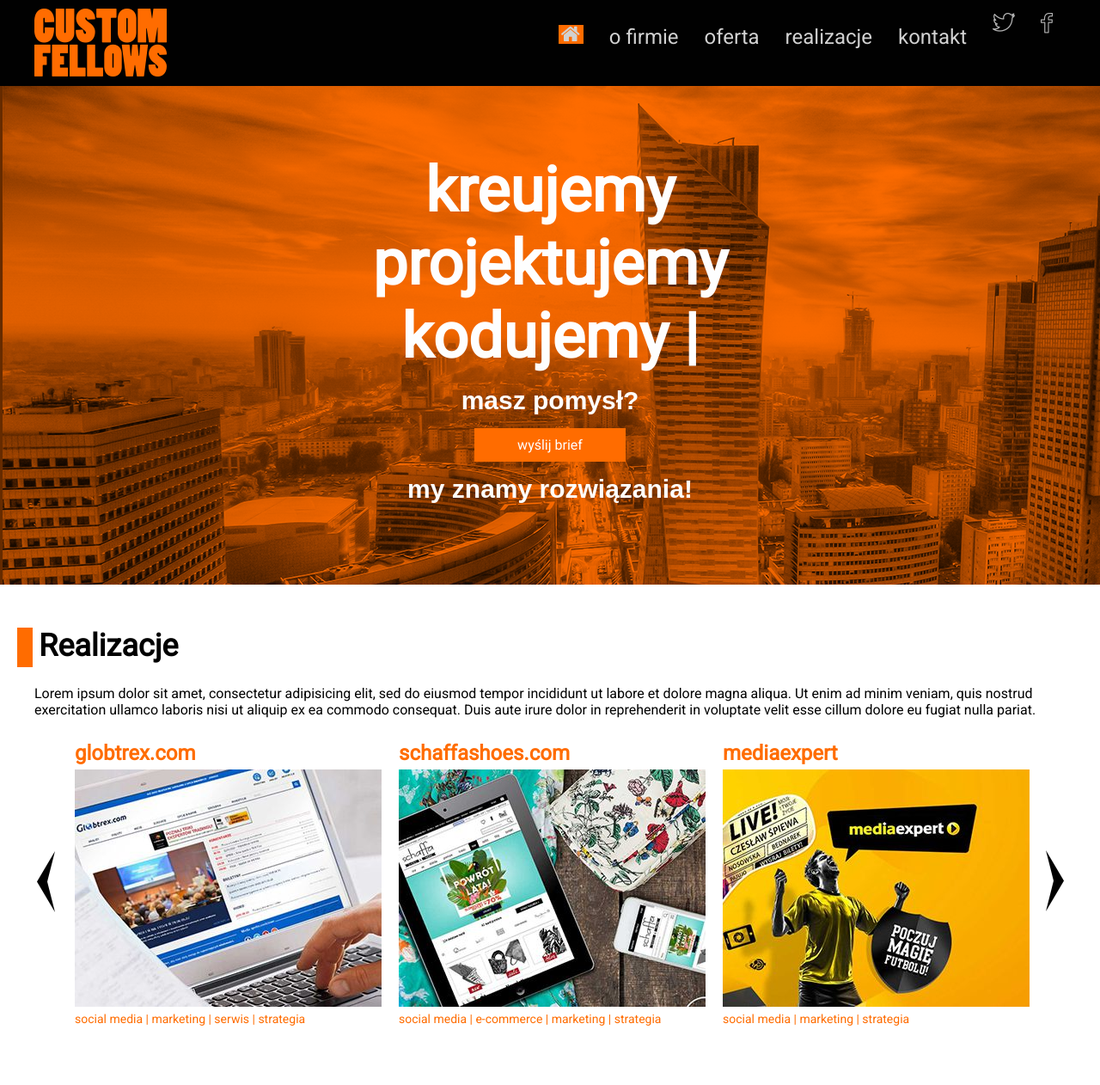
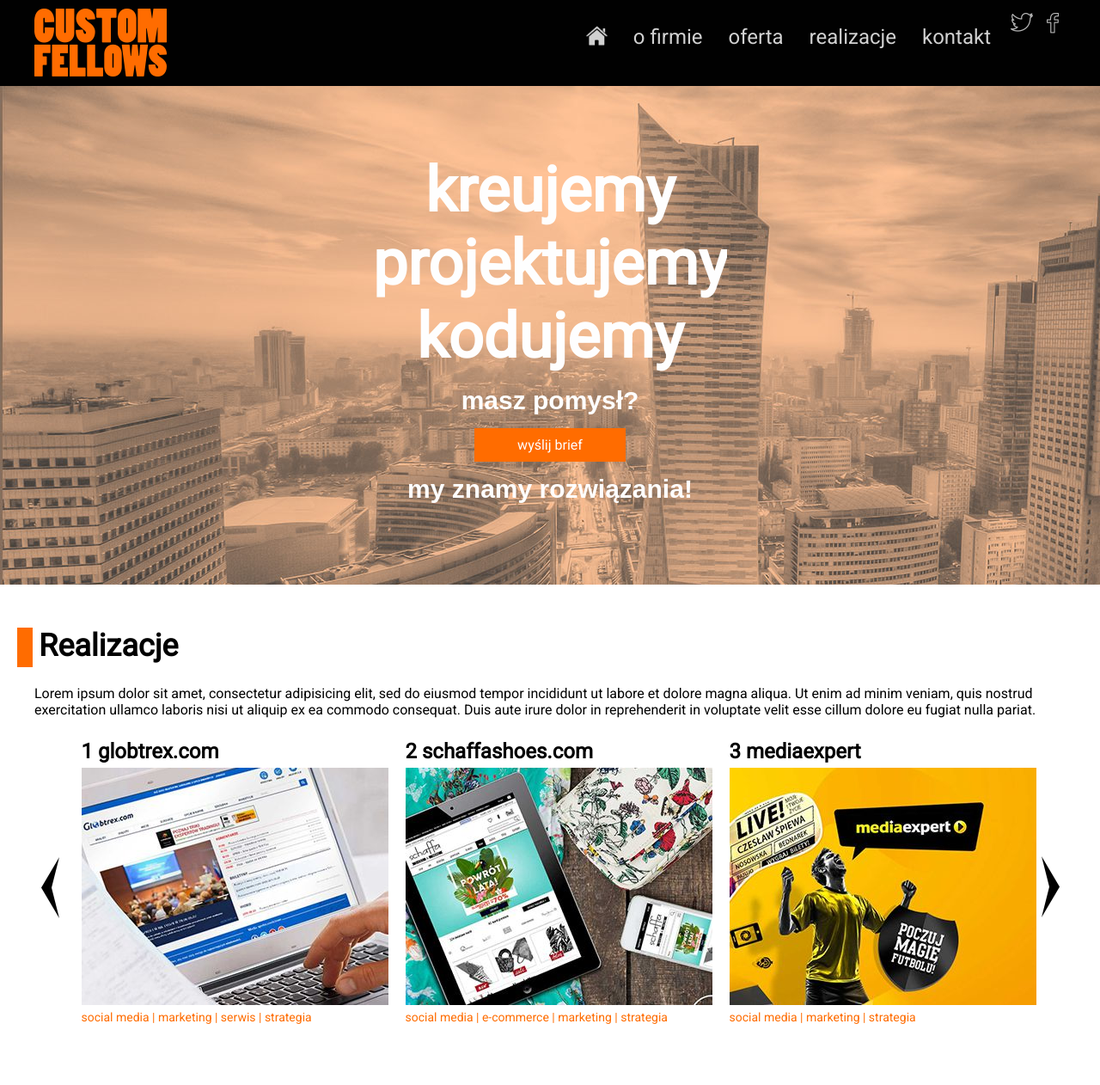
Before and after one commit to AnnaFigiel/PSD-to-HTML-website, a website: page index.html in a window 1280 px wide. Shown: the top 1262 px of the page at 86% size. Drawn offline with nearby package versions, Linux system fonts and the light colour scheme.

Commit message:
slider and baner

```diff
--- a/index.html
+++ b/index.html
@@ -22,7 +22,7 @@
                 </div>
                 <div></div>
                 <ul id="menu">
-                    <li><a href=""><img src="images/home.png"></a></li>
+                    <li><a href=""><img id="home" alt="home" src="images/home-icon.png"></a></li>
                     <li><a href="">o firmie</a></li>
                     <li><a href="">oferta</a></li>
                     <li><a href="">realizacje</a></li>
@@ -34,9 +34,11 @@
     <main>
         <section id="baner">
 <!--            <span class="sign">{</span>-->
-                <h1 id="motto-1">kreujemy</h1>
-                <h1 id="motto-2">projektujemy</h1>
-                <h1 id="motto-3">kodujemy<span id="pause"> |</span></h1>
+            <div id="motto">
+                <h1>kreujemy</h1>
+                <h1>projektujemy</h1>
+                <h1>kodujemy</h1>
+            </div>
 <!--            <span class="sign">}</span>    -->
             <h2>masz pomysł?</h2>
             <a  class="button" href=""><span>wyślij brief</span></a>
@@ -46,40 +48,40 @@
             <div class="container">
                 <h1>Realizacje</h1>
                 <p>Lorem ipsum dolor sit amet, consectetur adipisicing elit, sed do eiusmod tempor incididunt ut labore et dolore magna aliqua. Ut enim ad minim veniam, quis nostrud exercitation ullamco laboris nisi ut aliquip ex ea commodo consequat. Duis aute irure dolor in reprehenderit in voluptate velit esse cillum dolore eu fugiat nulla pariat.</p>
+                <img id="prev" src="images/slider_before.png">
                 <div class="slider">
-                    <img id="prev" src="images/slider_before.png">
                     <ul>
                         <li>
-                            <h2 class="name">globtrex.com</h2>
+                            <h2 class="name">1 globtrex.com</h2>
                             <img class="photo" src="images/realizacje_globtex.jpg">
                             <span class="range">social media | marketing | serwis | strategia</span>
                         </li>
                         <li>
-                            <h2 class="name">schaffashoes.com</h2>
+                            <h2 class="name">2 schaffashoes.com</h2>
                             <img class="photo" src="images/realizacje_schaffashoes.jpg">
                             <span class="range">social media | e-commerce | marketing | strategia</span>
                         </li>
                         <li>
-                            <h2 class="name">mediaexpert</h2>
+                            <h2 class="name">3 mediaexpert</h2>
                             <img class="photo" src="images/realizacje_media_expert.jpg">
                             <span class="range">social media | marketing | strategia</span>
                         </li>
                         <li>
-                            <h2 class="name">globtrex.com</h2>
+                            <h2 class="name">4 globtrex.com</h2>
                             <img class="photo" src="images/realizacje_globtex.jpg">
                             <span class="range">social media | marketing | serwis | strategia</span>
                         </li>
                         <li>
-                            <h2 class="name">schaffashoes.com</h2>
+                            <h2 class="name">5 schaffashoes.com</h2>
                             <img class="photo" src="images/realizacje_schaffashoes.jpg">
                             <span class="range">social media | e-commerce | marketing | strategia</span></li>
                         <li>
-                            <h2 class="name">mediaexpert</h2>
+                            <h2 class="name">6 mediaexpert</h2>
                             <img class="photo" src="images/realizacje_media_expert.jpg"><span class="range">social media | marketing | strategia</span>
                         </li>
                     </ul>
-                    <img id="next" src="images/slider_after.png">
                 </div>
+                <img id="next" src="images/slider_after.png">
             </div>
         </section>
         <section id="skills">
--- a/js/app.js
+++ b/js/app.js
@@ -1,16 +1,18 @@
 
 $(function() {
 
+        var ourProjects = $("#our_projects");
         var slider = $(".slider");
-        var next = slider.find("#next");
-        var prev = slider.find("#prev");
+        var next = ourProjects.find("#next");
+        var prev = ourProjects.find("#prev");
         var allLi = slider.find("li");
         var imgIndex = 1;
-        var imgWidth = slider.find("img.photo").width();
+        var imgWidth = slider.find("img.photo").outerWidth() + 20;
+        console.log(imgWidth);
         var firstImgClone = allLi.first().clone();
         var lastImgClone = allLi.last().clone();
         var ul = slider.find("ul");
-        var ul = document.querySelector("nav ul");
+        var menu = document.querySelector("nav ul");
         var icon = document.getElementById("nav-icon");
         var newAllLi = slider.find("li");
 
@@ -18,7 +20,7 @@
 
         if (window.matchMedia("(max-width:768px)")) {
             icon.addEventListener("click", function() {
-                ul.classList.toggle("visible");
+                menu.classList.toggle("visible");
             });
         }
 
@@ -30,53 +32,54 @@
         window.addEventListener("resize", function(){
 
             if(window.matchMedia("(min-width:769px)").matches) {
-                ul.classList.remove("visible");
+                menu.classList.remove("visible");
             }
         })
 
     /* slider */
 
-//        firstImgClone.appendTo(ul);
-//        lastImgClone.prependTo(ul);
-//
-//        ul.width(imgWidth*newAllLi.length);
-//
-//        ul.css("left", -imgWidth);
-//
-//        next.on("click", function(){
-//
-//            console.log("klik w prawo");
-//
-//           if (imgIndex < newAllLi.length-1) {
-//               imgIndex++;
-//               ul.animate({
-//                   left: '-='+imgWidth
-//               }, function(){
-//
-//                   if (imgIndex === newAllLi.length-1) {
-//
-//                       ul.css("left", -imgWidth);
-//                       imgIndex = 1;
-//                   }
-//               });
-//           }
-//        });
-//
-//        prev.on("click", function(){
-//
-//            console.log("klik w lewo");
-//
-//           if (imgIndex>0){
-//               imgIndex--;
-//               ul.animate({
-//                   left: '+='+imgWidth
-//               }, function(){
-//                   if (imgIndex === 0) {
-//
-//                       ul.css("left", -(ul.width() - 2*imgWidth));
-//                       imgIndex = 6;
-//                   }
-//               });
-//           }
-//        });
+        firstImgClone.appendTo(ul);
+        lastImgClone.prependTo(ul);
+
+        ul.width(imgWidth*newAllLi.length);
+
+        ul.css("left", -imgWidth);
+        slider.css("width", 3*imgWidth); // dodać jeszcze że jeśli szerokość ekranu jest x to 2*imgWidth i 1* na telefon
+
+        next.on("click", function(){
+
+            console.log("klik w prawo");
+
+           if (imgIndex < newAllLi.length-1) {
+               imgIndex++;
+               ul.animate({
+                   left: '-='+imgWidth
+               }, function(){
+
+                   if (imgIndex === newAllLi.length-2) {
+
+                       ul.css("left", -imgWidth);
+                       imgIndex = 1;
+                   }
+               });
+           }
+        });
+
+        prev.on("click", function(){
+
+            console.log("klik w lewo");
+
+           if (imgIndex>0){
+               imgIndex--;
+               ul.animate({
+                   left: '+='+imgWidth
+               }, function(){
+                   if (imgIndex === 0) {
+
+                       ul.css("left", -(ul.width() - imgWidth));
+                       imgIndex = 6;
+                   }
+               });
+           }
+        });
 });
--- a/sass/style.scss
+++ b/sass/style.scss
@@ -36,9 +36,13 @@
 
     }
 
+    #home {
+        height: 25px;
+    }
+
     #fb, #tw {
         float: right;
-        padding: 5px 15px;
+        padding: 5px 8px;
         &:hover {
 
         }
@@ -207,7 +211,7 @@
 
 section#baner {
 
-    background-image: url(../images/baner.png);
+    background-image: url(../images/baner_warszawa.jpg);
     background-attachment: fixed;
     background-repeat: no-repeat;
     height: 580px;
@@ -257,9 +261,17 @@
 
         h1 {
             overflow: hidden;
-            width: 600px;
             text-align: center;
-    }
+        }
+
+//        #motto {
+//
+//            &::before {
+//                content: "{";
+//                font-size: 100px;
+//            }
+//        }
+
 //        #motto-1 {
 //            animation: type 1s steps(80, end);
 //        }
@@ -300,6 +312,9 @@
     height: 560px;
     padding: 25px;
 
+    .container {
+        position: relative;
+
     h1 {
         font-size: 36px;
         padding: 25px 5px;
@@ -323,23 +338,43 @@
         font-size: 16px;
     }
 
+    #prev, #next {
+        position: absolute;
+        top: 290px;
+        &:hover {
+            cursor: pointer;
+        }
+    }
+    #prev {
+        left: 5px;
+    }
+
+    #next {
+        right: 5px;
+    }
+    }
     .slider {
         height: 380px;
-        display: flex;
-        align-items: center;
+        overflow: hidden;
+        position: relative;
+        width: 90%;
+
         ul {
-            overflow: hidden;
+            position: relative;
             list-style: none;
             padding: 10px;
             display: flex;
-            align-items: center;
+            //align-items: flex-start;
             li {
                 display: inline-block;
                 padding: 10px;
                 .name {
-                    color: $custom-color;
+                    color: $dark-color;
                     font-weight: 600;
                     padding: 5px 0;
+                }
+                .img {
+                    max-width: 357px;
                 }
                 .range {
                     color: $custom-color;
@@ -353,12 +388,6 @@
                 }
             }
         }
-        #prev, #next {
-            &:hover {
-                cursor: pointer;
-            }
-        }
-
     }
     @media (max-width: $phone-max) {
             height: 650px;
```
Also changed, not shown: css/style.css, images/baner_warszawa.jpg (added), images/home-icon.png (added).
